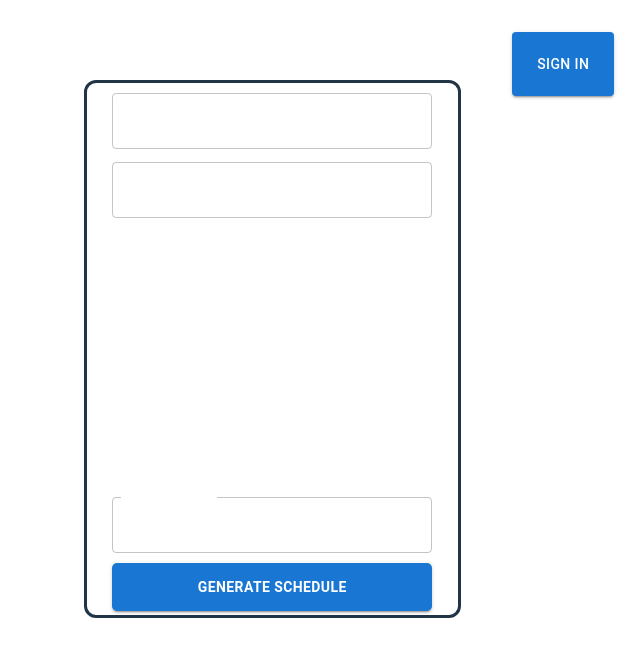
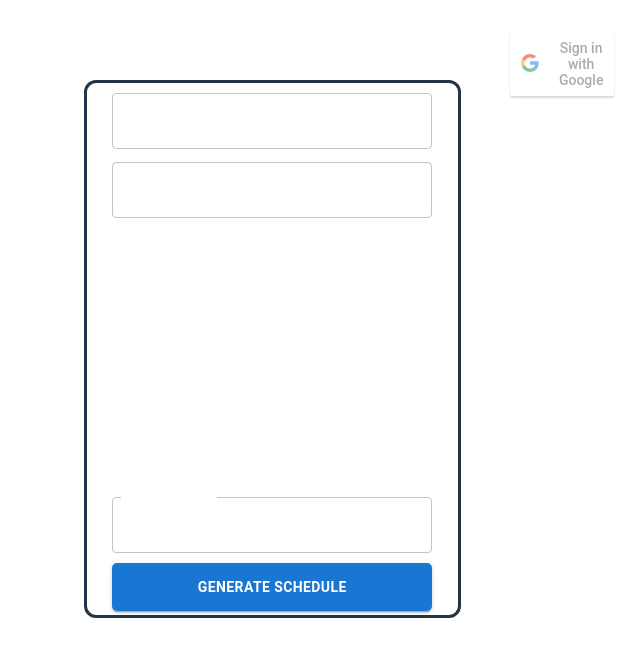
Before and after one commit to paigeaera5/AI-Calendar, a React (Vite) app in the folder frontend/: page / in a window 1280 px wide. Shown: the top 656 px of the page, without its empty margins (640-1280 px from the left). Built offline with nearby package versions, Linux system fonts and the light colour scheme; no server answers.

Commit message:
Merged register and sign in button to google sign in

```diff
--- a/frontend/src/App.tsx
+++ b/frontend/src/App.tsx
@@ -121,6 +121,15 @@ function App() {
       });
   }
 
+  const onSuccess = (response: any) => {
+    console.log('Login Success:', response.profileObj);
+    // Proceed with handling the login data, e.g., setting user state, redirecting, etc.
+  };
+
+  const onFailure = (response: any) => {
+    console.error('Login Failed:', response);
+  };
+
   return (
     <LocalizationProvider dateAdapter={AdapterDayjs}>
       <Box>
@@ -139,9 +148,14 @@ function App() {
               width: "8%",
               display: "flex",
               justifyContent: "right"
-            }}
-            >
-              <Button sx={{width: "100%"}} onClick={() => {setLogReg(!logReg)}} variant="contained">Sign In</Button>
+            }}>
+        <GoogleLogin
+          clientId="120763005234-tu9n1f37g98e3pdcc3105aluslmkkjhn.apps.googleusercontent.com" // Replace with your actual client ID
+          buttonText="Sign in with Google"
+          onSuccess={onSuccess}
+          onFailure={onFailure}
+          cookiePolicy={'single_host_origin'}
+        />
             </Box>
 
             <Box sx={{
```
